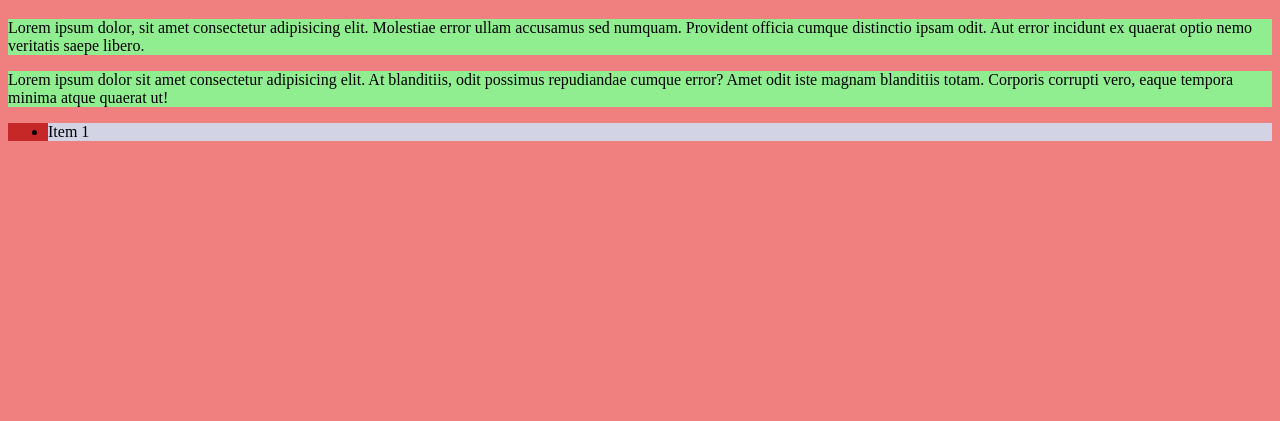
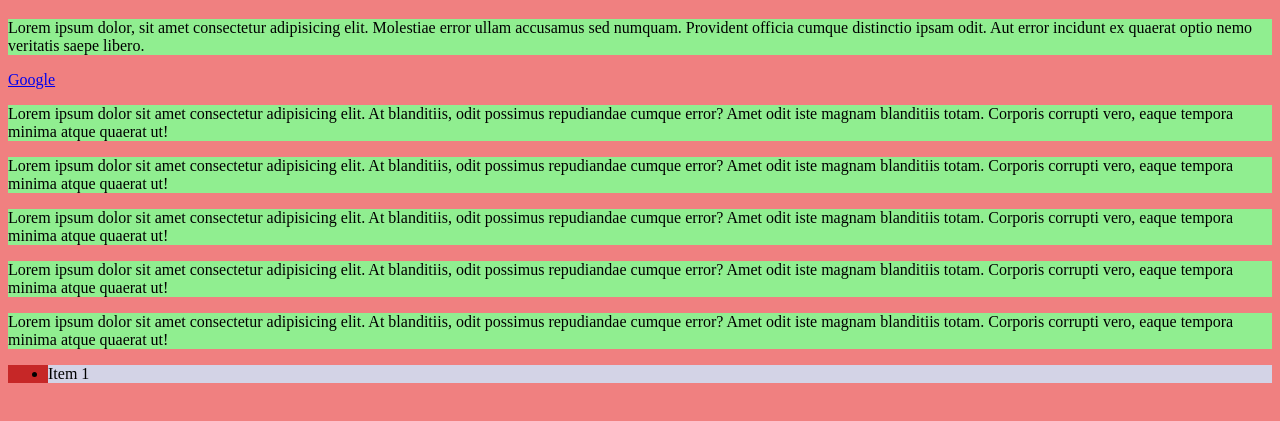
Before and after one commit to makore3/curso-css-dorian, a plain HTML site: page 6 - Selectores/index.html in a window 1280 px wide. Shown: the part 61-482 px from the top of the page. Drawn offline with Linux system fonts and the light colour scheme.

Commit message:
feat: update language attribute to Spanish and enhance paragraph structure with classes

```diff
--- a/6 - Selectores/index.html
+++ b/6 - Selectores/index.html
@@ -1,5 +1,5 @@
 <!DOCTYPE html>
-<html lang="en">
+<html lang="es">
 <head>
     <meta charset="UTF-8">
     <meta name="viewport" content="width=device-width, initial-scale=1.0">
@@ -7,11 +7,24 @@
     <link rel="stylesheet" href="css/styles.css">
 </head>
 <body>
-    <h1>Selectores CSS</h1>
-    <p>
+    <h1 class="title">Selectores CSS</h1>
+    <p class="texto" lang="en-GB">
         Lorem ipsum dolor, sit amet consectetur adipisicing elit. Molestiae error ullam accusamus sed numquam. Provident officia cumque distinctio ipsam odit. Aut error incidunt ex quaerat optio nemo veritatis saepe libero.
     </p>
-    <p>
+    <a href="https://www.google.com/">Google</a>
+    <p class="texto">
+        Lorem ipsum dolor sit amet consectetur adipisicing elit. At blanditiis, odit possimus repudiandae cumque error? Amet odit iste magnam blanditiis totam. Corporis corrupti vero, eaque tempora minima atque quaerat ut!
+    </p>
+     <p class="text-1">
+        Lorem ipsum dolor sit amet consectetur adipisicing elit. At blanditiis, odit possimus repudiandae cumque error? Amet odit iste magnam blanditiis totam. Corporis corrupti vero, eaque tempora minima atque quaerat ut!
+    </p>
+     <p class="text-2">
+        Lorem ipsum dolor sit amet consectetur adipisicing elit. At blanditiis, odit possimus repudiandae cumque error? Amet odit iste magnam blanditiis totam. Corporis corrupti vero, eaque tempora minima atque quaerat ut!
+    </p>
+     <p class="text-3">
+        Lorem ipsum dolor sit amet consectetur adipisicing elit. At blanditiis, odit possimus repudiandae cumque error? Amet odit iste magnam blanditiis totam. Corporis corrupti vero, eaque tempora minima atque quaerat ut!
+    </p>
+     <p class="text-4">
         Lorem ipsum dolor sit amet consectetur adipisicing elit. At blanditiis, odit possimus repudiandae cumque error? Amet odit iste magnam blanditiis totam. Corporis corrupti vero, eaque tempora minima atque quaerat ut!
     </p>
     <ul>
```
